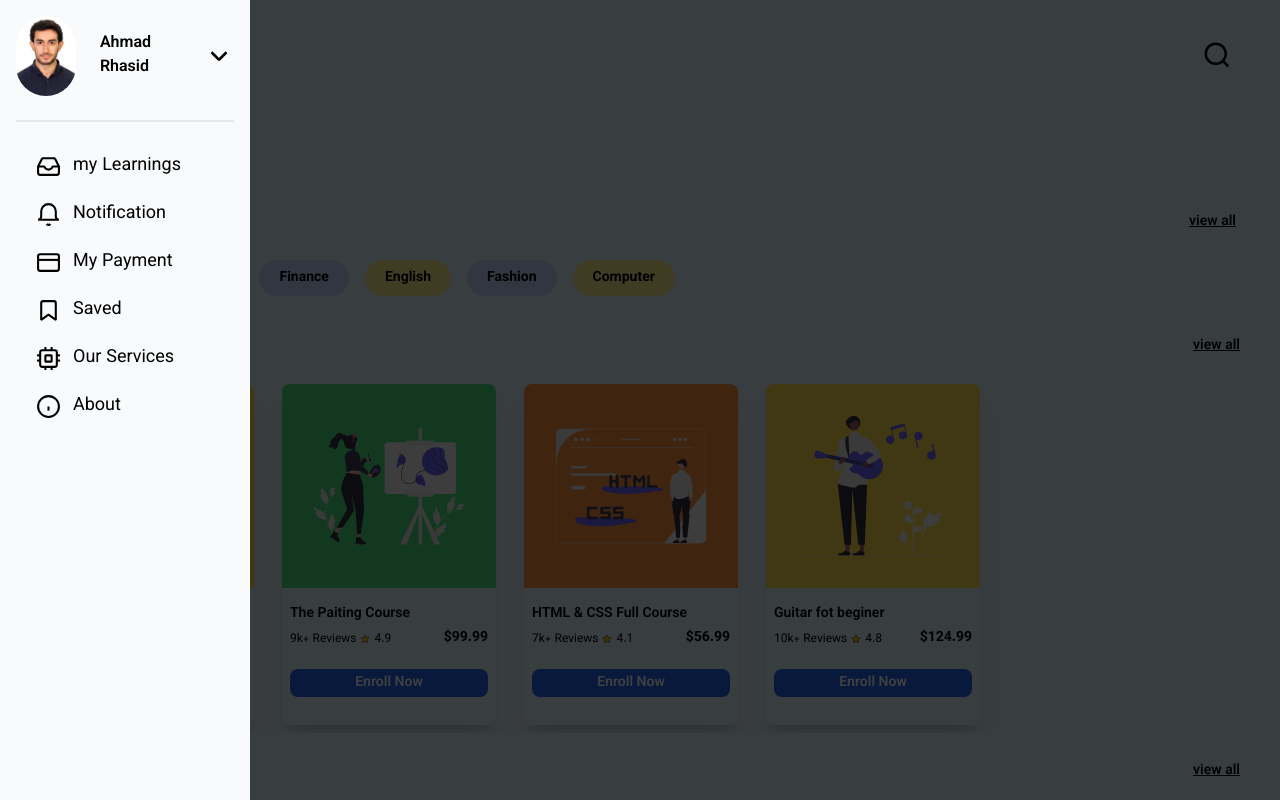
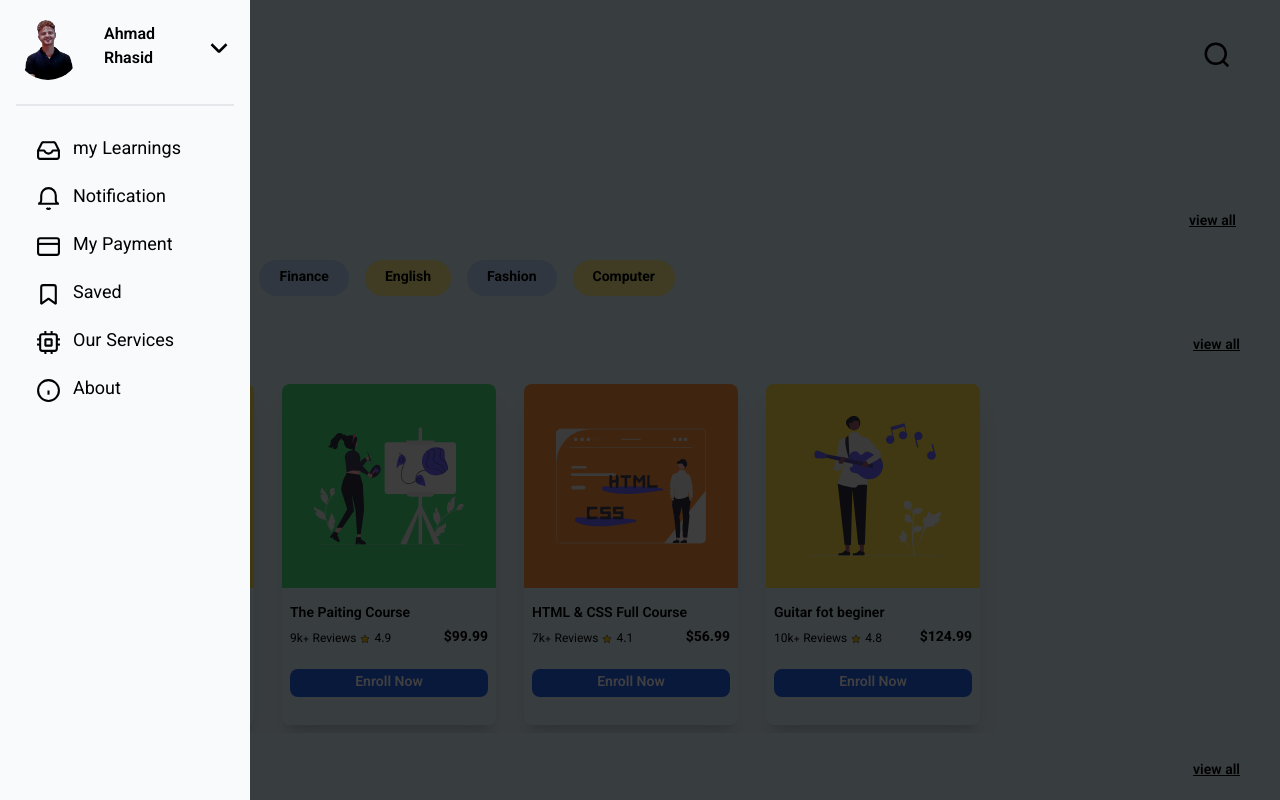
Before and after one commit to Habibsultani/Eduzone, a Vue app: page /start in a window 1280 px wide. Both pictures are taken after a click on the button 55 px from the left and 55 px from the top of the page. Shown: the top 800 px of the page. Built offline with nearby package versions, Linux system fonts and the light colour scheme; a web font is replaced by a local one.

Commit message:
users photo update

```diff
--- a/src/UI/TheHeader.vue
+++ b/src/UI/TheHeader.vue
@@ -10,9 +10,9 @@
         <div class="flex items-center justify-between">
           <div class="flex items-center gap-6">
             <img
-              src="../assets/RASHED.jpg"
+              src="../assets/saif.png"
               alt="userPhoto"
-              class="w-18 bg-contain h-20 rounded-full"
+              class="w-16 bg-contain h-16 rounded-full"
             />
             <p class="text-[16px] font-vazirmtn font-semibold leading-6">
               Ahmad <br />
```
Also changed, not shown: src/assets/saif.png (added).
